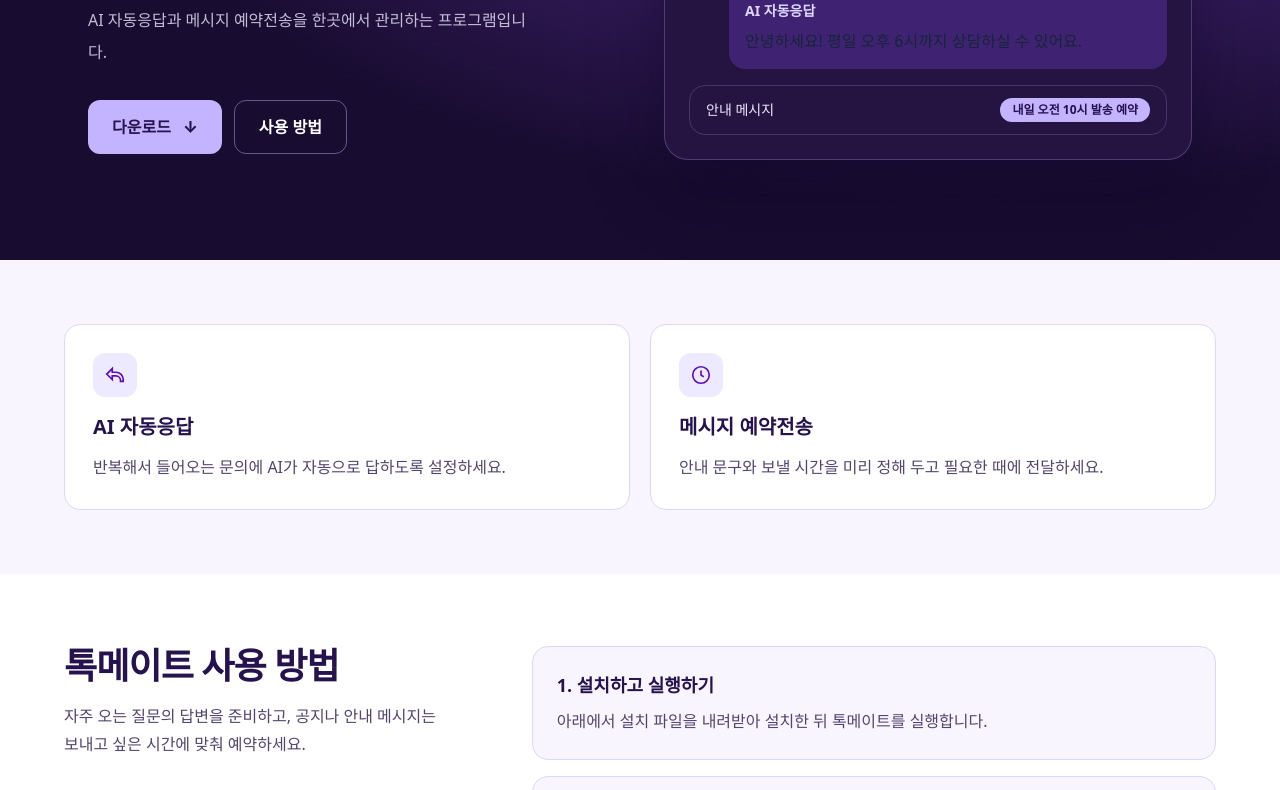
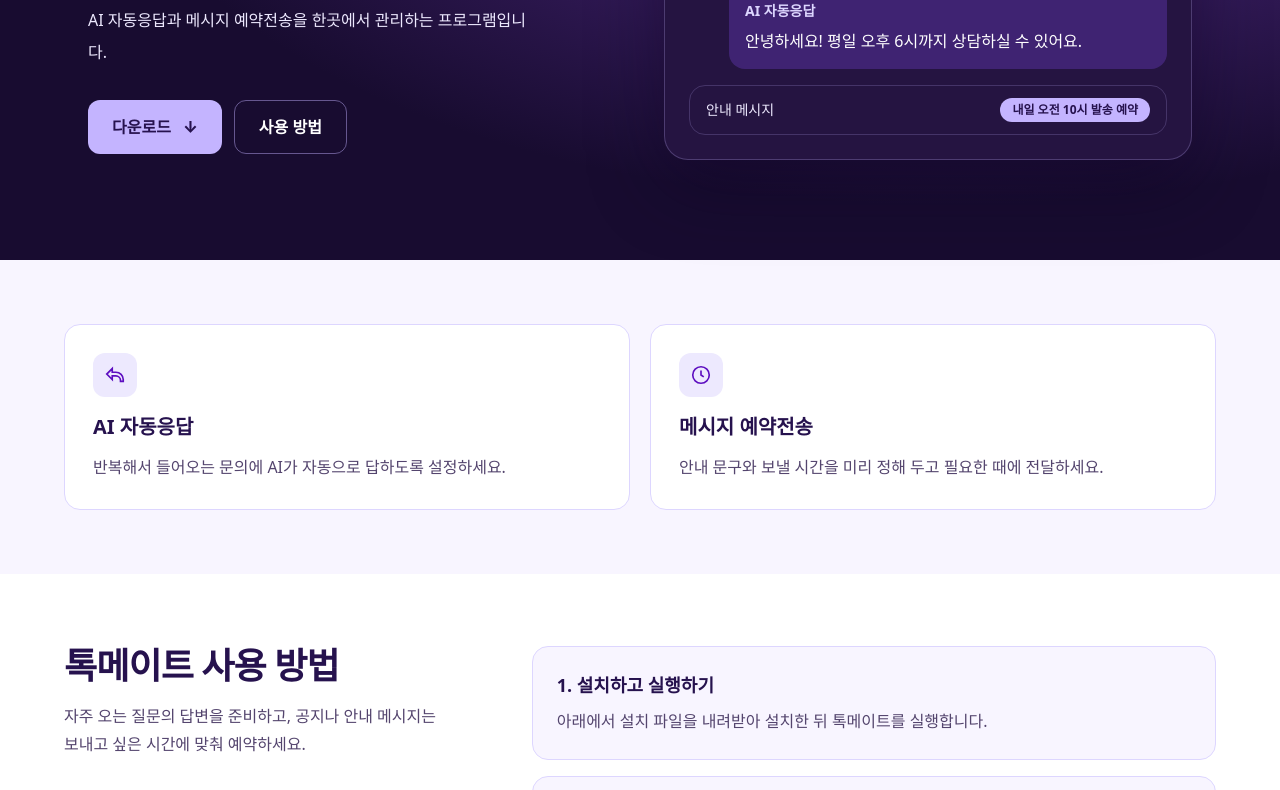
Before and after one commit to choi87/jw-corporate, an Astro site: page /talkmate in a window 1280 px wide. Shown: the part 378-1168 px from the top of the page. Built offline with nearby package versions, Linux system fonts and the light colour scheme; Astro itself is replaced by a stand-in of ours; no server answers.

Commit message:
Fix text contrast on the purple Talkmate page

```diff
--- a/src/pages/talkmate.astro
+++ b/src/pages/talkmate.astro
@@ -19,7 +19,7 @@ const features = [
     <link rel="canonical" href="https://jwcorp.net/talkmate/" />
     <title>톡메이트 다운로드 | Talkmate</title>
   </head>
-  <body class="bg-[#180c30] text-white antialiased">
+  <body class="talkmate antialiased">
     <header class="border-b border-white/10">
       <div class="mx-auto flex max-w-6xl items-center justify-between gap-4 px-6 py-5">
         <a href="/talkmate/" class="flex items-center gap-3 text-xl font-black tracking-tight">
@@ -38,7 +38,7 @@ const features = [
           <div>
             <h1 class="text-5xl font-black tracking-tight sm:text-7xl">톡메이트</h1>
             <p class="mt-5 text-2xl font-bold leading-snug text-violet-200 sm:text-3xl">반복 문의는 자동으로,<br />안내 메시지는 제시간에.</p>
-            <p class="mt-5 max-w-md text-base leading-8 text-violet-100/80">AI 자동응답과 메시지 예약전송을 한곳에서 관리하는 프로그램입니다.</p>
+            <p class="mt-5 max-w-md text-base leading-8 text-violet-100">AI 자동응답과 메시지 예약전송을 한곳에서 관리하는 프로그램입니다.</p>
             <div class="mt-8 flex flex-wrap gap-3">
               <a href="#download" class="inline-flex items-center gap-3 rounded-xl bg-violet-300 px-6 py-3.5 font-extrabold text-[#26124e] transition hover:bg-white">다운로드 <span aria-hidden="true">↓</span></a>
               <a href="#guide" class="inline-flex items-center rounded-xl border border-violet-300/45 px-6 py-3.5 font-bold text-white hover:bg-white/10">사용 방법</a>
@@ -115,6 +115,11 @@ const features = [
 </html>
 
 <style>
+  body.talkmate {
+    background: #180c30;
+    color: #fff;
+  }
+
   .hero {
     background: radial-gradient(ellipse at 74% 20%, #512a86, transparent 62%), #180c30;
   }
```
